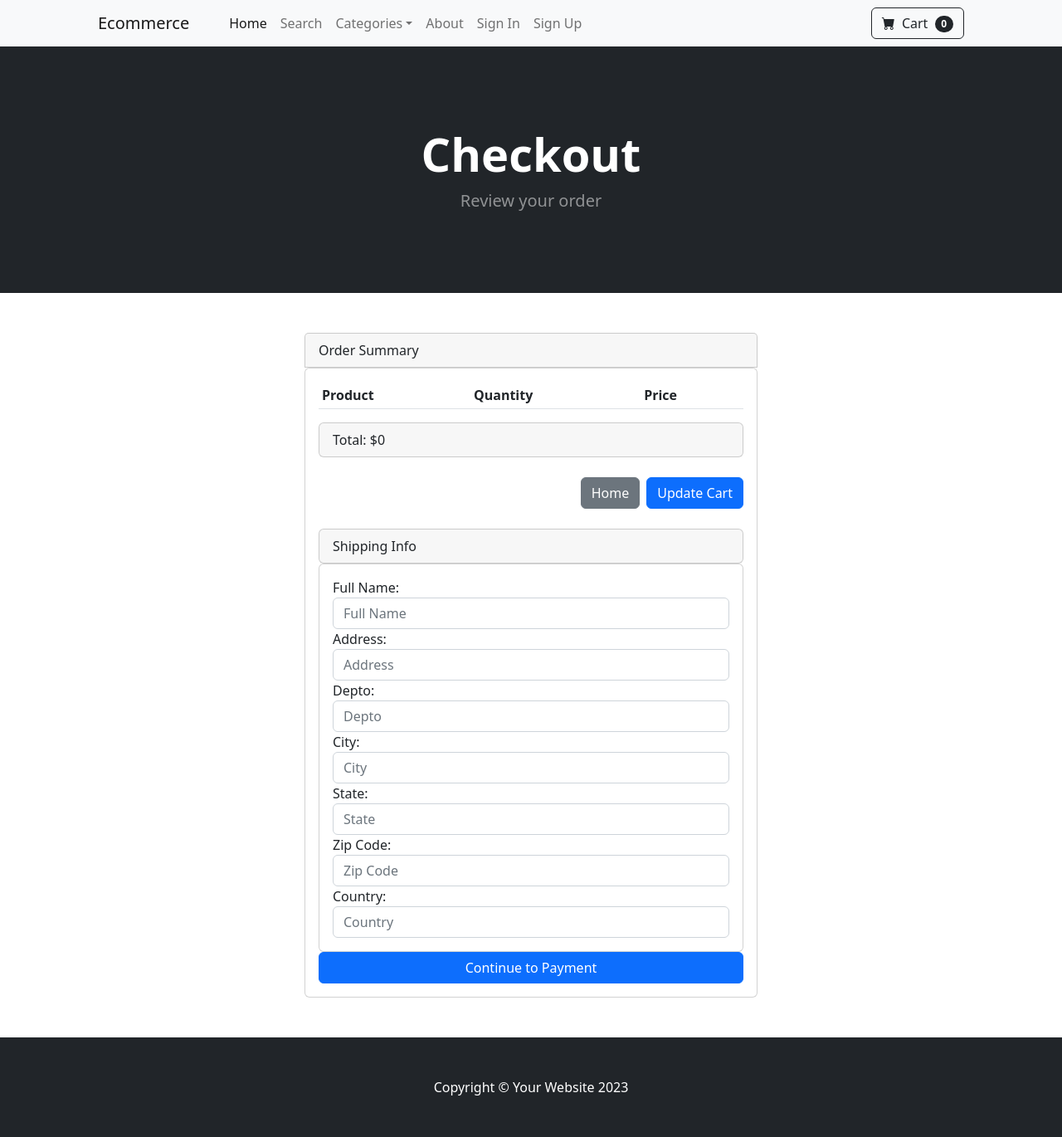
After one commit to JoacoM2003/ecommerce, a Django app: page /payment/checkout/ in a window 1280 px wide. The commit adds this page. Shown: the whole page at 83% size. Run offline with Django 5.2, Linux system fonts and the light colour scheme; tables that the repository leaves empty hold one stand-in row (values such as "Sample post"); lists and menus that the app fills with data are empty; some libraries are stand-ins or nearby versions.

Commit message:
Payment function

```diff
--- a/cart/templates/cart.html
+++ b/cart/templates/cart.html
@@ -57,8 +57,9 @@
                         </div>
                     </div>
                 {% endfor %}
-                <div class="card mb-3 border border-3 border-dark py-3">
-                    <h5 class="card-title text-center">Total: {{total}}$</h5>
+                <div class="card mb-3 border border-3 border-dark py-3 d-flex justify-content-between align-items-center">
+                    <h5 class="card-title">Total: {{total}}$</h5>
+                    <a class="btn btn-primary" href="{% url 'checkout' %}">Checkout</a>
                 </div>
             {% else %}
             <div class="card mb-3 border border-3 border-dark py-3">
--- a/cart/views.py
+++ b/cart/views.py
@@ -43,4 +43,3 @@ def update_cart(request):
         cart.update(product=product, quantity=product_quantity)
         response = JsonResponse({"quantity": product_quantity})
         return response
-        return redirect('cart')
--- a/payment/admin.py
+++ b/payment/admin.py
@@ -1,5 +1,7 @@
 from django.contrib import admin
 
-from .models import ShippingAddress
+from .models import ShippingAddress, OrderItem, Order
 
 admin.site.register(ShippingAddress)
+admin.site.register(OrderItem)
+admin.site.register(Order)
--- a/payment/models.py
+++ b/payment/models.py
@@ -1,5 +1,6 @@
 from django.db import models
 from django.contrib.auth.models import User
+from store.models import Product
 
 class ShippingAddress(models.Model):
     user = models.ForeignKey(User, on_delete=models.CASCADE, null=True, blank=True)
@@ -19,3 +20,26 @@ class ShippingAddress(models.Model):
 
     def __str__(self):
         return f'Shipping Address for {self.shipping_full_name}'
+
+
+
+class Order(models.Model):
+    user = models.ForeignKey(User, on_delete=models.CASCADE, null=True, blank=True)
+    full_name = models.CharField(max_length=255)
+    email = models.EmailField(max_length=255)
+    shipping_address = models.ForeignKey(ShippingAddress, on_delete=models.CASCADE, null=True, blank=True)
+    amount = models.DecimalField(max_digits=10, decimal_places=2)
+    date_ordered = models.DateTimeField(auto_now_add=True)
+
+    def __str__(self):
+        return f'Order {self.id}'
+
+class OrderItem(models.Model):
+    order = models.ForeignKey(Order, on_delete=models.CASCADE, null=True, blank=True)
+    product = models.ForeignKey(Product, on_delete=models.CASCADE, null=True, blank=True)
+    user = models.ForeignKey(User, on_delete=models.CASCADE, null=True, blank=True)
+    quantity = models.PositiveIntegerField(default=1)
+    price = models.DecimalField(max_digits=10, decimal_places=2)
+
+    def __str__(self):
+        return f'OrderItem {self.id}'
--- /dev/null
+++ b/payment/templates/payment/checkout.html
@@ -0,0 +1,71 @@
+{% extends 'base.html' %}
+{% block content %}
+
+<header class="bg-dark py-5">
+    <div class="container px-4 px-lg-5 my-5">
+        <div class="text-center text-white">
+            <h1 class="display-4 fw-bolder"> Checkout
+            </h1>
+            <p class="lead fw-normal text-white-50 mb-0">Review your order</p>
+        </div>
+    </div>
+</header>
+
+<main class="container py-5">
+    <div class="row">
+        <div class="col-md-6 offset-md-3">
+            <div class="card card-header">
+                Order Summary
+            </div>
+            <div class="card card-body">
+                <table class="table table-sm">
+                    <thead>
+                        <tr>
+                            <th scope="col">Product</th>
+                            <th scope="col">Quantity</th>
+                            <th scope="col">Price</th>
+                        </tr>
+                    </thead>
+                    <tbody>
+                        {% for product in cart_products %}
+                        <tr>
+                            <td>{{product.name}}</td>
+                            {% for key, value in quantities.items %}
+                            {% if key == product.id|slugify %}
+                            <td>{{ value }}</td>
+                            {% endif %}
+                            {% endfor %}
+                            {% if product.is_sale %}
+                            <td>${{product.sale_price}}</td>
+                            {% else %}
+                            <td>${{product.price}}</td>
+                            {% endif %}
+                        </tr>
+                        {% endfor %}
+                    </tbody>
+                </table>
+                <div class="card card-header">
+                    <div class="d-flex justify-content-between align-items-center">
+                        <div class="text-start">Total: ${{total}}</div>
+                    </div>
+                </div>
+                <br>
+                <div class="d-flex justify-content-end">
+                    <a class="btn btn-secondary me-2" href="{% url 'home' %}">Home</a>
+                    <a class="btn btn-primary" href="{% url 'cart' %}">Update Cart</a>
+                </div>
+                <br>
+                <div class="card card-header">
+                    Shipping Info
+                </div>
+                <div class="card card-body">
+                    {{shipping_form}}
+                </div>
+                <a href="#" class="btn btn-primary">Continue to Payment</a>
+            </div>
+        </div>
+    </div>
+</main>
+
+
+{% endblock content %}
--- a/payment/urls.py
+++ b/payment/urls.py
@@ -3,4 +3,5 @@ from . import views
 
 urlpatterns = [
     path('payment_sucess/', views.payment_sucess, name='payment_sucess'),
+    path('checkout/', views.checkout, name='checkout'),
 ]
--- a/payment/views.py
+++ b/payment/views.py
@@ -1,4 +1,21 @@
 from django.shortcuts import render
+from cart.cart import Cart
+from store.models import Product
+from .forms import ShippingForm
+from .models import ShippingAddress
 
 def payment_sucess(request):
     return render(request, 'payment/payment_sucess.html')
+
+def checkout(request):
+    cart = Cart(request)
+    cart_products = cart.get_prods()
+    quantities = cart.get_quantity()
+    total = cart.get_total()
+    if request.user.is_authenticated:
+        shipping_user = ShippingAddress.objects.get(user__id=request.user.id)
+        shipping_form = ShippingForm(request.POST or None, instance=shipping_user)
+        return render(request, 'payment/checkout.html', {'cart_products': cart_products, 'quantities': quantities, 'total': total, 'shipping_form': shipping_form})
+    else:
+        shipping_form = ShippingForm(request.POST or None)
+        return render(request, 'payment/checkout.html', {'cart_products': cart_products, 'quantities': quantities, 'total': total, 'shipping_form': shipping_form})
--- a/store/templates/search.html
+++ b/store/templates/search.html
@@ -16,6 +16,7 @@
         <form action="{% url 'search' %}", method="post" class="card card-body">
             {% csrf_token %}
             <input type="text" name="searched" id="searched" placeholder="Search by name" class="form-control">
+            <br>
             <button type="submit" class="btn btn-primary">Search</button>
         </form>
         {% if searched %}
--- a/store/templates/update_user.html
+++ b/store/templates/update_user.html
@@ -23,7 +23,8 @@
                 {{ user_form.as_p }}
 
                 <button type="submit" class="btn btn-primary">Update</button>
-                <a class="btn btn-outline-secondary" href="{% url 'update_password' %}">Update Password</a>
+                <br>
+                <a class="btn btn-secondary" href="{% url 'update_password' %}">Update Password</a>
             </form>
         </div>
     </div>
--- a/store/views.py
+++ b/store/views.py
@@ -60,7 +60,6 @@ def signup(request):
     form = SignUpForm()
     if request.method == 'POST':
         form = SignUpForm(request.POST)
-        print(form.errors)
         if form.is_valid():
             form.save()
             username = form.cleaned_data['username']
```
Also changed, not shown: payment/migrations/0005_order_orderitem.py (added), store/models.py (line endings or trailing spaces).
